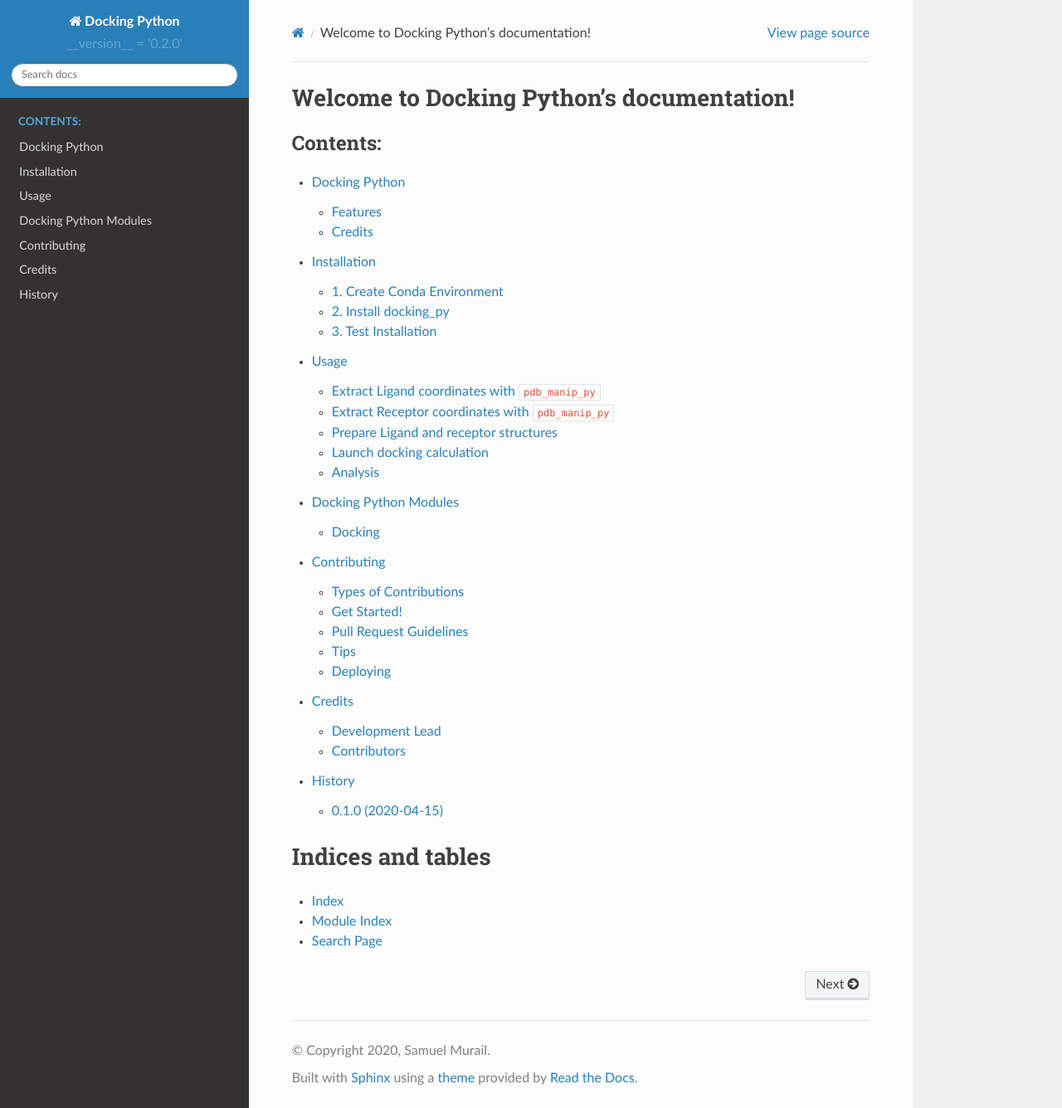
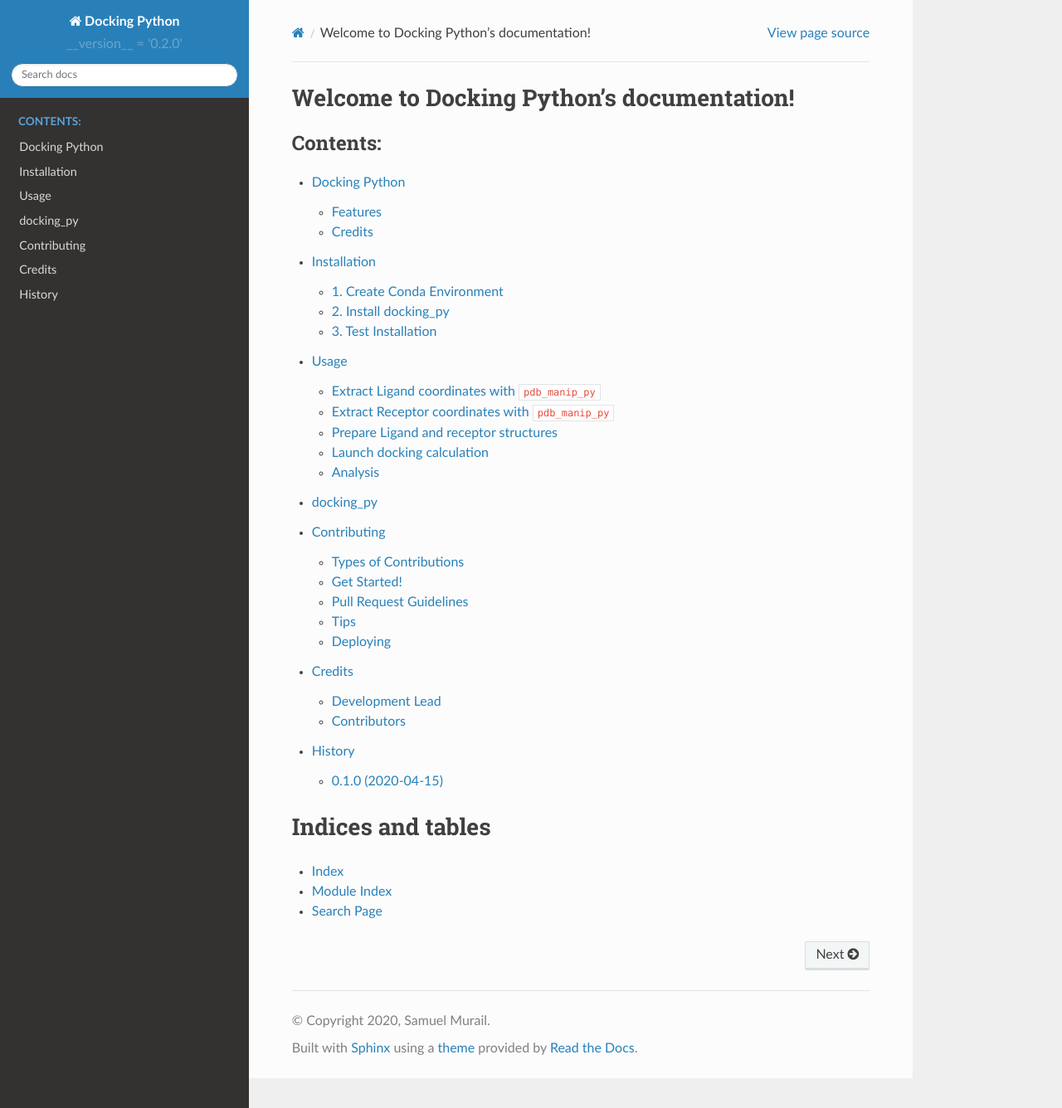
Before and after one commit to samuelmurail/docking_py, a Sphinx documentation site: the page built from docs/index.rst, in a window 1280 px wide and 1336 px high. Shown: the whole window at 83% size. Built offline with Sphinx 7.4.7 and the Read the Docs theme 2.0.0, drawn with Linux system fonts in a browser that asks for light colours; pages that are not in the unit, such as notebooks, are missing from menus.

Commit message:
Update documentation

```diff
--- a/docs/modules.rst
+++ b/docs/modules.rst
@@ -1,8 +1,7 @@
-Docking Python Modules
-=======================================
+docking_py
+==========
 
-Docking
----------------------------------------
+.. toctree::
+   :maxdepth: 4
 
-.. automodule:: docking_py.docking_py
-    :members:
+   docking_py
```
